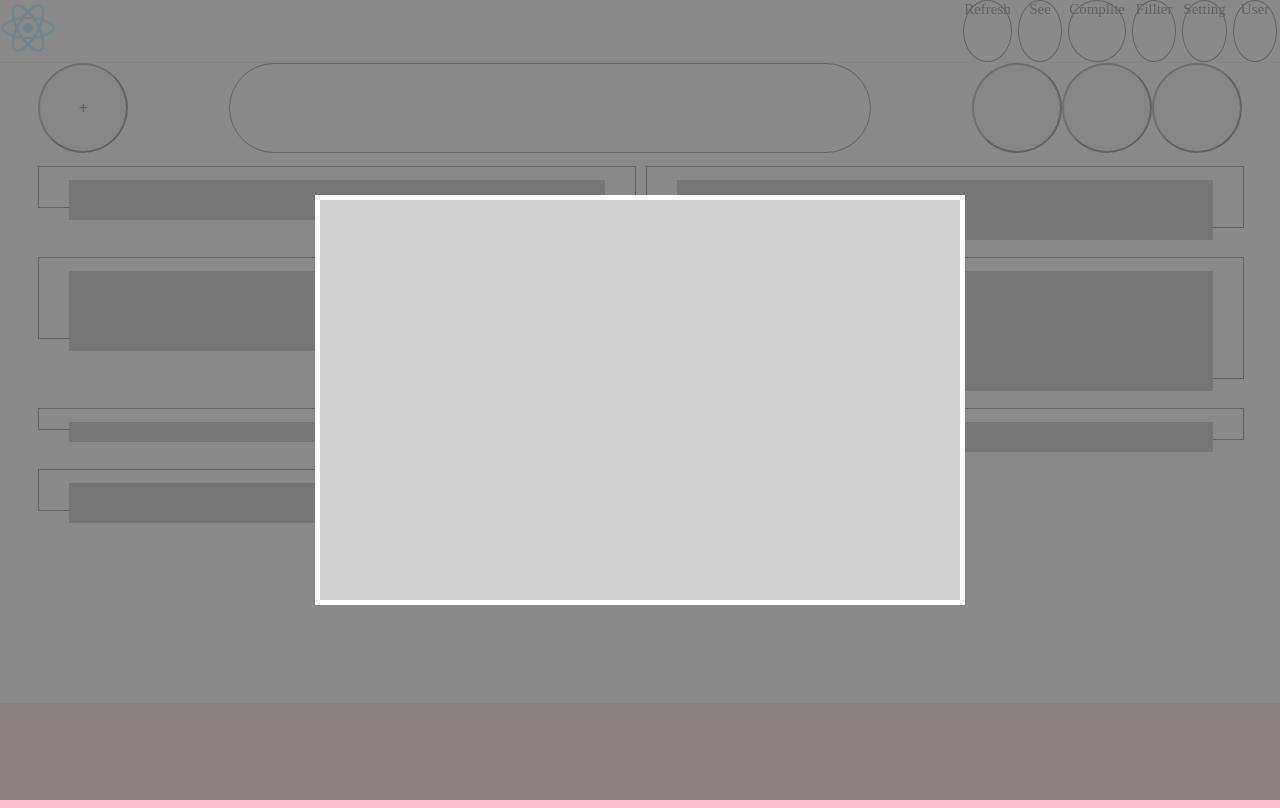
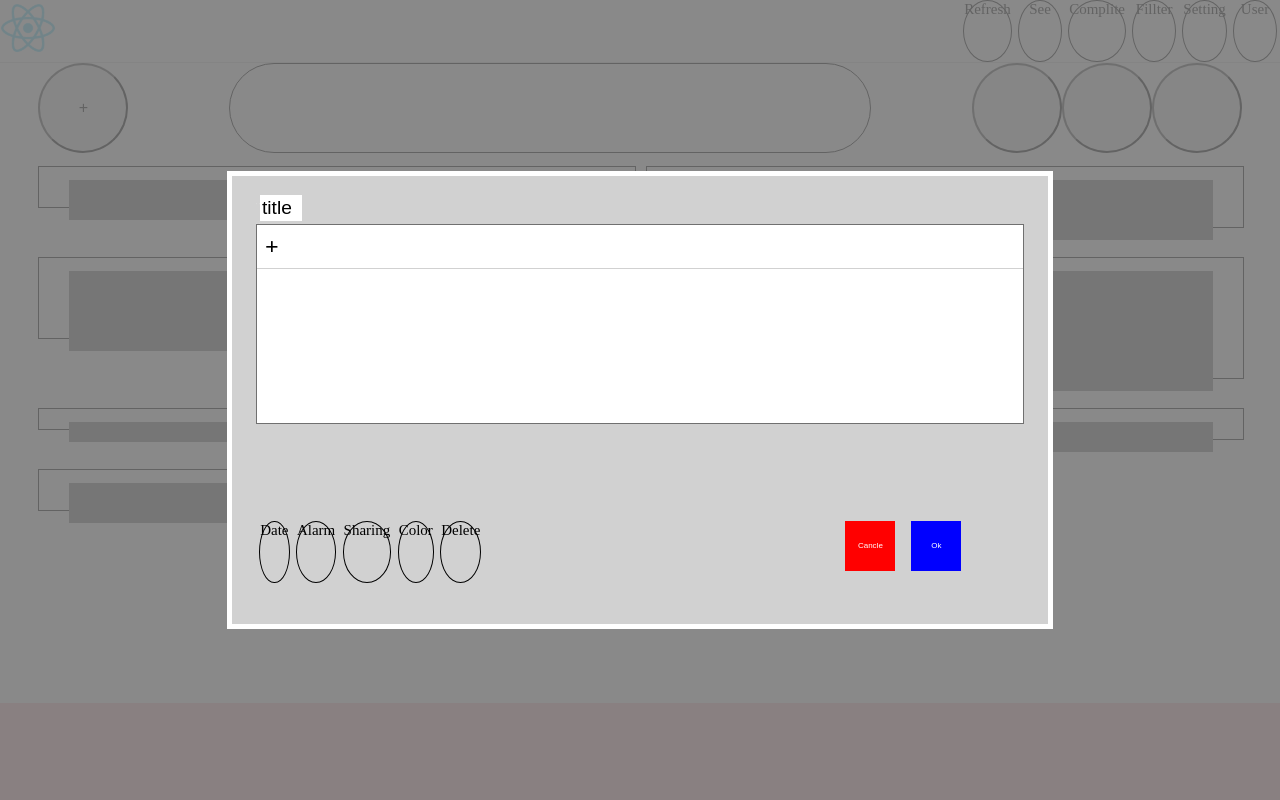
Before and after one commit to limsoo5788/ss_react, a React (Create React App) app: page / in a window 1280 px wide. Built offline with nearby package versions, Linux system fonts and the light colour scheme; the HTML template or start-up script is replaced by a standard one.

Commit message:
DMC 컴포넌트 구현중 2, Header 명칭 변경

```diff
--- a/src/App.js
+++ b/src/App.js
@@ -1,6 +1,6 @@
 import './css/App.css';
 import Footerbar from './footer/footerbar';
-import Hearderbar from './header/headerbar';
+import {Headerbar} from './header/headerbar';
 import Main from "./main/main"
 import React, {useState} from "react";
 
@@ -10,7 +10,7 @@ function App() {
 
   return (
     <div className="App">
-      <Hearderbar confirm={confirm}/>
+      <Headerbar confirm={confirm}/>
       <Main logined={logined} confirm={confirm} />
       <Footerbar/>
     </div>
--- a/src/css/dmc.css
+++ b/src/css/dmc.css
@@ -9,8 +9,21 @@
     bottom: 0;
 }
 
-.DMC{
-    width: 50%;
+.DMC {
+    /* width: 50%;
+    height: 25%; */
+    /* background-color: rgb(209, 209, 209);
+    border: 5px solid rgb(255, 255, 255);
+    position: fixed;
+    top: 0;
+    left: 0;
+    right: 0;
+    bottom: 0;
+    margin: auto;
+    padding: 1.5rem; */
+}
+.DMCInput {
+    width: 60%;
     height: 50%;
     background-color: rgb(209, 209, 209);
     border: 5px solid rgb(255, 255, 255);
@@ -20,5 +33,103 @@
     right: 0;
     bottom: 0;
     margin: auto;
-    /* opacity: 1; */
+    padding: 1.5rem;
 }
+#checkbox {
+    /* min-width: 20px;
+    width: 2.5vh;
+    min-height: 20px;
+    height: 2.5vh;
+    border-radius: 10%; */
+    width: 0;
+    height: 0;
+    margin: 0;
+    padding: 0;
+    visibility: hidden;
+}
+#CBLabelBox {
+    width: 3vw;
+    height: 3vh;
+    display: inline-block;
+}
+#CBLabel {
+    /* font-size: 1.5rem;
+    position: relative;
+    top: -20%;
+    font-weight: bolder;
+    color: rgb(244, 244, 244);
+    padding-left: 15%; */
+    width: 1200px;
+    height: 1200px;
+    border-radius: 10%;
+    border: 2px solid rgb(209, 209, 209);
+    background-color: rgb(255, 255, 255);
+}
+#CBLabelBox input{
+    width: 100%;
+    height: 100%;
+    position: relative;
+    top: -20%;
+}
+.InfoContents {
+    box-sizing: border-box;
+    width: 100%;
+    min-height: 50%;
+    background-color: rgb(255, 255, 255);
+    border: 1.5px solid rgb(112, 112, 112);
+    position: relative;
+}
+.EditInfo {
+    box-sizing: border-box;
+    width: 100%;
+    height: auto;
+}
+.EditInfoList {
+    width: 100%;
+    height: 20%;
+}
+.InputInfo {
+    padding: .5rem;
+    border-bottom: 1px solid rgb(209, 209, 209);
+}
+#SCLabel {
+    font-size: 1.5rem;
+    font-weight: bold;
+}
+.schedules {
+    width: 95%;
+}
+.SCButtonBox {
+    position: absolute;
+    bottom: 3%;
+    width: 95%;
+    min-height: 20%;
+    margin: 0 auto;
+}
+.FlexBox {
+    display: flex;
+}
+.PopoverBtnBox {
+    width: 25%;
+}
+.MiddleBox {
+    width: 50%;
+}
+.SCBtnBox {
+    width: 25%;
+}
+.SCBtnBox button {
+    width: 50px;
+    height: 50px;
+    margin: 0 .5rem;
+    color: rgb(255, 255, 255);
+    font-size: 1vmin;
+}
+.SCBtnBox .CancleBtn {
+    border: 1px solid rgb(255, 0, 0);
+    background-color: rgb(255, 0, 0);
+}
+.SCBtnBox .SubmitBtn {
+    border: 1px solid rgb(0, 0, 255);
+    background-color: rgb(0, 0, 255);
+}
--- a/src/header/headerbar.js
+++ b/src/header/headerbar.js
@@ -170,4 +170,4 @@ function MenuItems({ item, efunc }) {
   )
 }
 
-export default Headerbar;
+export {Headerbar, MenuItems}
--- a/src/main/dmc.js
+++ b/src/main/dmc.js
@@ -1,5 +1,6 @@
 import {useState} from "react";
 import "../css/dmc.css";
+import {MenuItems} from "../header/headerbar";
 
 function DMCBack(){
     return(
@@ -10,8 +11,103 @@ function DMCBack(){
 }
 
 function DMC(){
+    const [memomenus, setMemoMenus] = useState(
+        [
+            {
+                key: 0,
+                img: "img_path",
+                alt: "Date",
+                type: 4,
+            },
+            {
+                key: 1,
+                img: "img_path",
+                alt: "Alarm",
+                type: 5,
+            },
+            {
+                key: 2,
+                img: "img_path",
+                alt: "Sharing",
+                type: 6,
+            },
+            {
+                key: 3,
+                img: "img_path",
+                alt: "Color",
+                type: 7,
+            },
+            {
+                key: 4,
+                img: "img_path",
+                alt: "Delete",
+                type: 0,
+            },
+        ]
+    );
+
+    const [nowText, setNowText] = useState("");
+    const [saveText, setSaveText] = useState("");
+    const [editText, setEditText] = useState([]);
+
+    const eventChange = (e) => {
+        // console.log(e.target.value);
+        if(e.keyCode == 13){
+            let editTexts = editText.slice();
+            const schedules = {key : editText.length, schedule : e.target.value};
+            editTexts = [...editTexts, schedules];
+            setEditText(editTexts);
+            e.target.value = "";
+        }
+    }
+
+
     return(
-        <div className="DMC"></div>
+        <div className="DMC">
+            <div className="DMCInput">
+                <input type="checkbox" name="checkbox" id="checkbox" />
+                <div id="CBLabelBox">
+                    <label htmlFor="checkbox" id="CBLabel"></label>
+                    <input type="text" name="" id="" defaultValue={"title"} />
+                </div>
+                <div className="InfoContents">
+                    <div className="InputInfo">
+                        <label htmlFor="schedule" id="SCLabel">+</label>
+                        <input type="text" id="schedule" className="schedules" onKeyDown={eventChange} />
+                    </div>
+                    <div className="EditInfo">
+                        {
+                            editText.map((item) => {
+                                return(
+                                    <div className="EditInfoList" key={item.key}>
+                                        <input type="checkbox" name="" className="" />
+                                        <input type="text" id="" className="schedules" defaultValue={item.schedule} />
+                                    </div>
+                                )
+                            })
+                        }
+                    </div>
+                </div>
+                <div className="SCButtonBox">
+                    <div className="FlexBox">
+                        <div className="PopoverBtnBox">
+                            <div className="FlexBox">
+                                {
+                                    memomenus.map((item) => (
+                                        <MenuItems key={item.key} item={item} />
+                                    ))
+                                }
+                            </div>
+                        </div>
+                        <div className="MiddleBox"></div>
+                        <div className="SCBtnBox">
+                            <button type="button" name="submit" className="CancleBtn">Cancle</button>
+                            <button type="button" name="submit" className="SubmitBtn">Ok</button>
+                        </div>
+                    </div>
+                </div>
+            </div>
+        </div>
     )
 }
 
```
